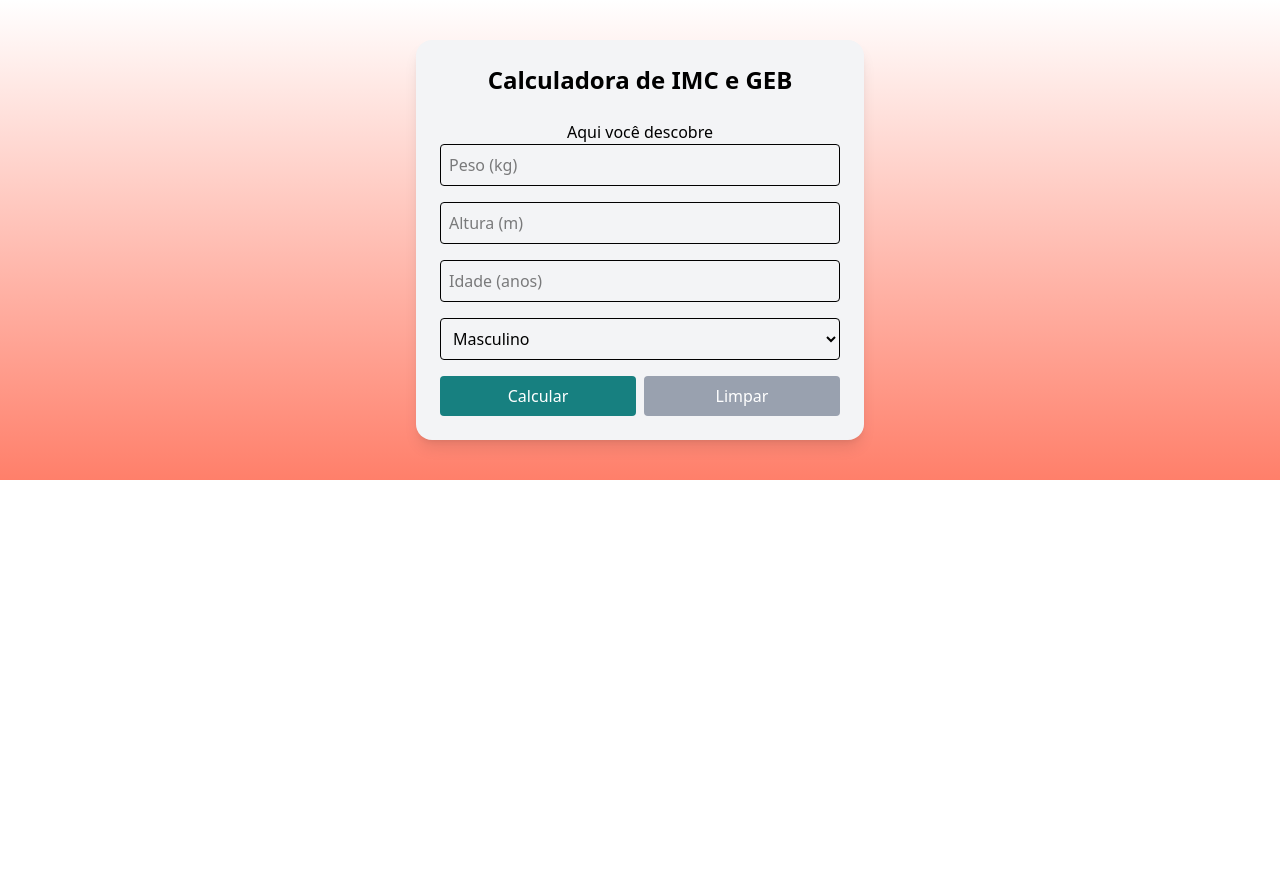
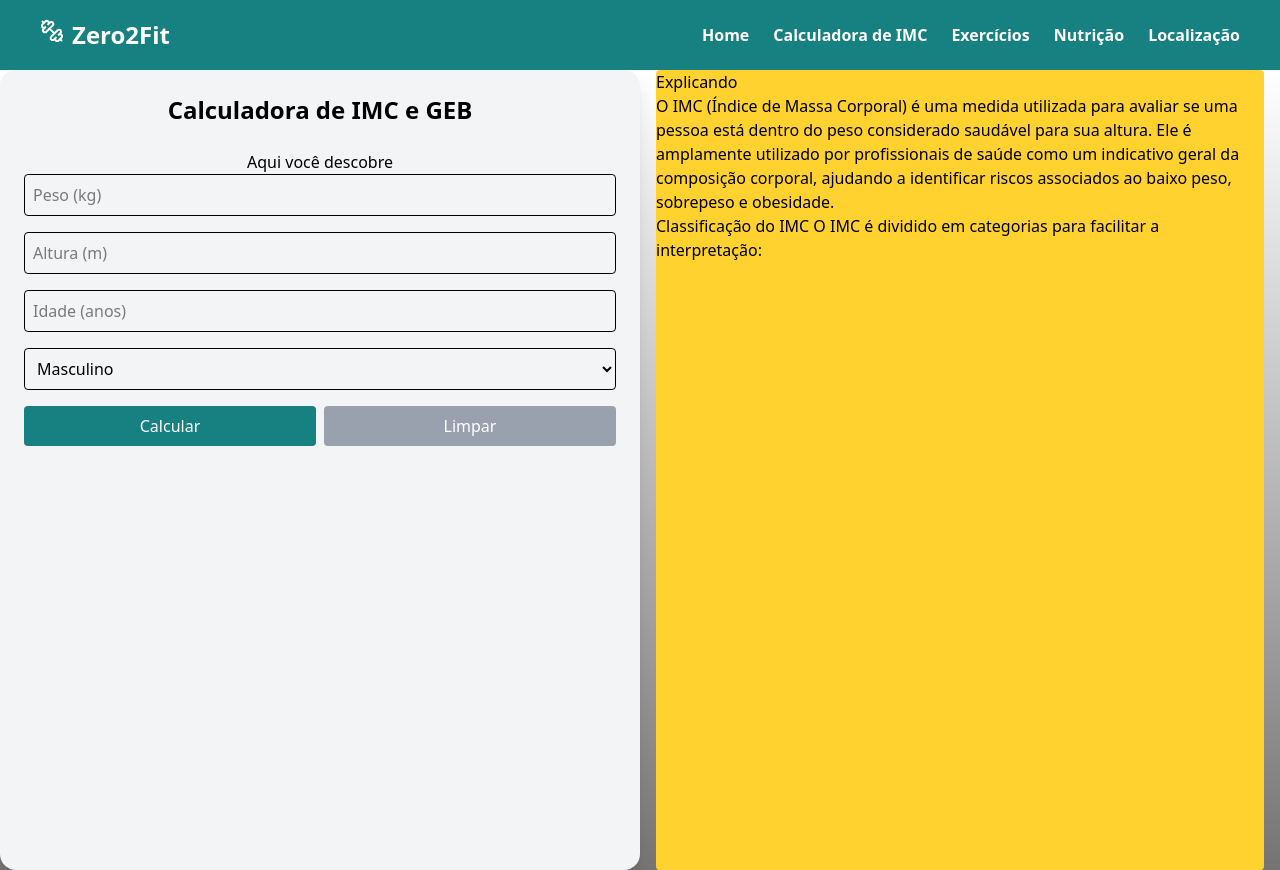
Before and after one commit to hudsonmartins08/zero2fit, a Next.js app: page /FormularioImcGeb in a window 1280 px wide. Before the commit the page ends 800 px from the top, so only its background shows below. Built offline with nearby package versions, Linux system fonts and the light colour scheme.

Commit message:
Atualização da Calculadora

```diff
--- a/src/components/PageWrapper/index.jsx
+++ b/src/components/PageWrapper/index.jsx
@@ -0,0 +1,12 @@
+import Header from "../Header";
+
+export default function PageWrapper({children}){
+    return (
+        <div className="w-full min-h-screen h-full flex flex-col">
+            <Header />
+            <div className="w-full h-full">
+                {children}
+            </div>
+        </div>
+    )
+}
--- a/src/pages/FormularioImcGeb/index.jsx
+++ b/src/pages/FormularioImcGeb/index.jsx
@@ -1,3 +1,5 @@
+import Header from "@/components/Header";
+import PageWrapper from "@/components/PageWrapper";
 import React, { useState, useEffect } from "react";
 
 export default function CalculadoraSaude() {
@@ -88,11 +90,14 @@ export default function CalculadoraSaude() {
     setCorFundo("bg-gray-100");
   };
 
+
   return (
-    <section className=" bg-gradient-to-t from-[#FF7F6A] to-[#823f35]h-screen py-10">
+    <PageWrapper>
+     <section className=" flex gap-4 bg-gradient-to-t from-[#767373] to-[#151110]w-full h-screen">
       <div
-        className={`max-w-md mx-auto p-6 rounded-2xl shadow-lg ${corFundo}`}
+        className={`max-w-1/2 max-h-auto p-6 rounded-2xl shadow-lg ${corFundo}`}
       >
+
         <h2 className="text-2xl font-bold text-center mb-6">
           Calculadora de IMC e GEB
         </h2>
@@ -183,6 +188,39 @@ export default function CalculadoraSaude() {
           )}
         </div>
       </div>
+      <div className=" bg-amber-300 w-1/2 rounded">
+        <h1>Explicando</h1>
+        <p>O IMC (Índice de Massa Corporal) é uma medida utilizada para
+          avaliar se uma pessoa está dentro
+          do peso considerado saudável para sua altura.
+          Ele é amplamente utilizado por profissionais de saúde
+          como um indicativo geral da composição corporal,
+          ajudando a identificar riscos associados ao baixo peso,
+          sobrepeso e obesidade.
+        </p>
+
+          <p>Classificação do IMC
+            O IMC é dividido em categorias para facilitar a interpretação:
+          </p>
+
+      </div>
+      <table>
+        <thead>
+          <tr>
+            <th>
+
+            </th>
+          </tr>
+        </thead>
+        <tbody>
+          <tr>
+            <td>
+
+            </td>
+          </tr>
+        </tbody>
+      </table>
     </section>
+    </PageWrapper>
   );
 }
```
